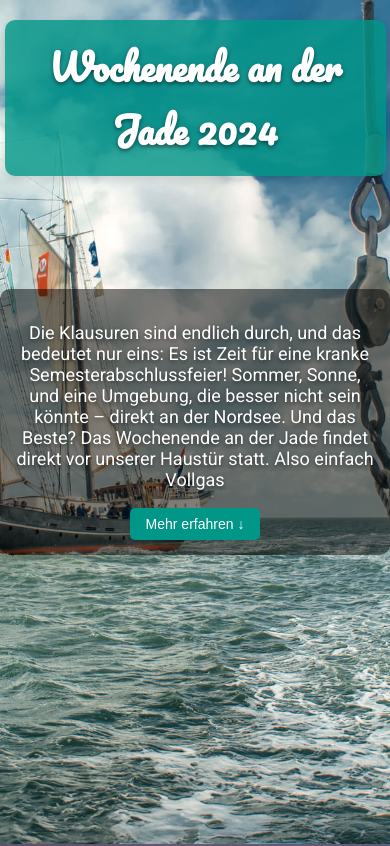
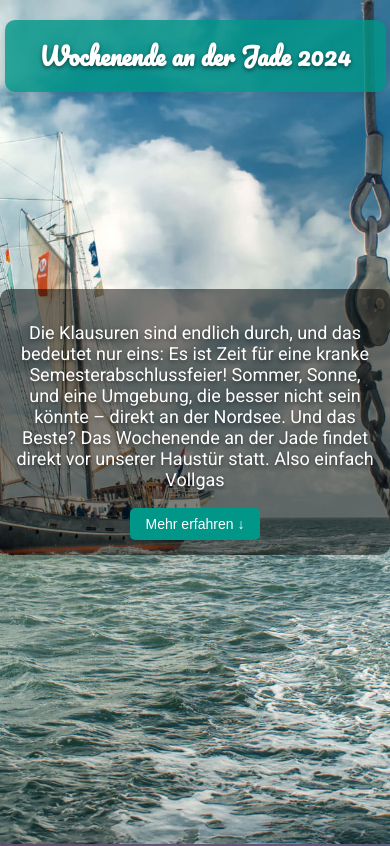
Before and after one commit to JanRipken/Semesterabschluss, a Vue app: page / in a window 390 px wide. Shown: the top 846 px of the page. Built offline with nearby package versions, Linux system fonts and the light colour scheme.

Commit message:
update handy

```diff
--- a/src/App.vue
+++ b/src/App.vue
@@ -138,7 +138,7 @@ header h1 {
 @media (max-width: 600px) {
   header {
     width: 90%;
-    font-size: 24px;
+    font-size: 16px;
     padding: 15px;
   }
 
```
Also changed, not shown: 7 other files (tests, documents, lock files or other folders).
